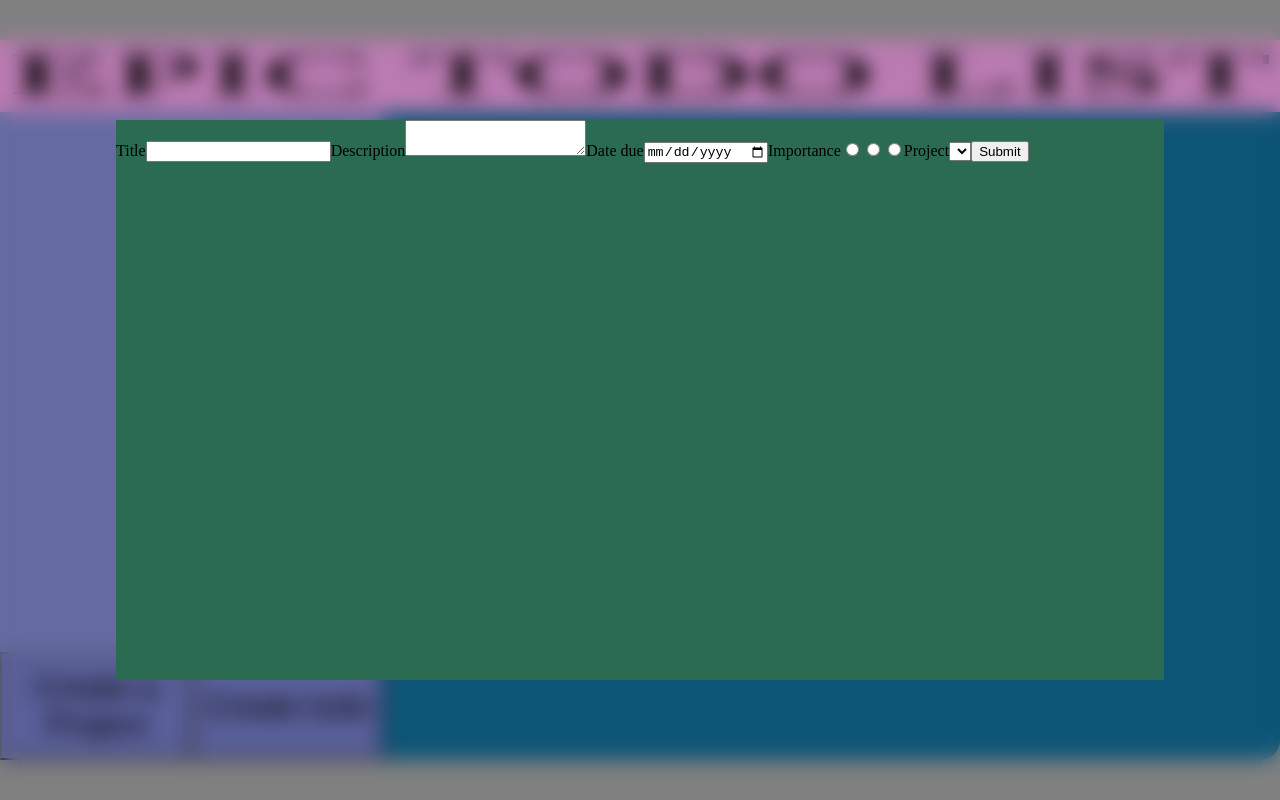
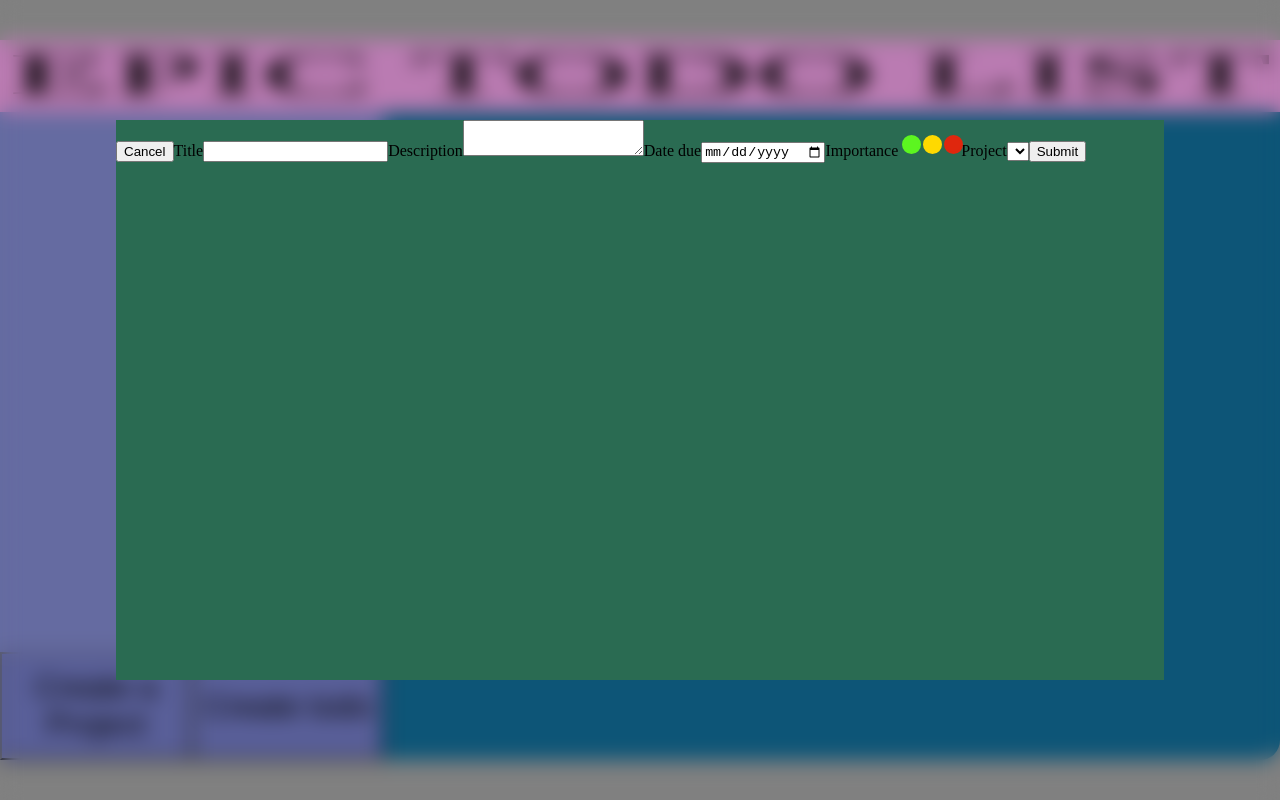
Before and after one commit to Ayooon16/Project-Todo-List, a website built with webpack: page src/index.html in a window 1280 px wide. Both pictures are taken after a click on the button "Create todo". Shown: the top 800 px of the page. Built offline with nearby package versions, Linux system fonts and the light colour scheme.

Commit message:
Add radio styling

```diff
--- a/src/modules/loadInputOverlay.js
+++ b/src/modules/loadInputOverlay.js
@@ -1,3 +1,5 @@
+import deleteOverlay from "./deleteOverlay"
+
 export default function loadInputOverlay() {
     let overlay=document.createElement('div')
     overlay.id='overlay'
@@ -6,6 +8,10 @@ export default function loadInputOverlay() {
 inputWindow.id='inputWindow'
 let form = document.createElement('div')
 form.id='form'
+const btn=document.createElement('button')
+btn.innerHTML='Cancel'
+btn.onclick=deleteOverlay
+form.appendChild(btn)
 inputWindow.appendChild(form)
 overlay.appendChild(inputWindow)
 document.body.appendChild(overlay)
--- a/src/style.css
+++ b/src/style.css
@@ -42,6 +42,55 @@ p{
     padding: 0px;
     margin: 0px;
 }
+input[type='radio']:after {
+    width: 15px;
+    height: 15px;
+    border-radius: 15px;
+    top: -2px;
+    left: -1px;
+    position: relative;
+    background-color: #d1d3d1;
+    content: '';
+    display: inline-block;
+    visibility: visible;
+    border: 2px solid white;
+}
+
+input[type='radio']:checked:after {
+    width: 15px;
+    height: 15px;
+    border-radius: 15px;
+    top: -2px;
+    left: -1px;
+    position: relative;
+    background-color: #000000;
+    content: '';
+    display: inline-block;
+    visibility: visible;
+    border: 2px solid white;
+}
+#radio1::after{
+    background-color: rgb(92, 245, 32);
+    border-color: rgb(92, 245, 32);
+}
+#radio1:checked:after{
+background-color: #000000;
+}
+#radio2::after{
+    background-color: rgb(255, 217, 0);
+    border-color: rgb(255, 217, 0);
+}
+#radio2:checked:after{
+background-color: #000000;
+}
+#radio3::after{
+    background-color: rgb(223, 39, 14);
+    border-color: rgb(223, 39, 14);;
+}
+#radio3:checked:after{
+background-color: #000000;
+}
+
 #headerP{
     text-align: center;
     font-size: 60px;
```
